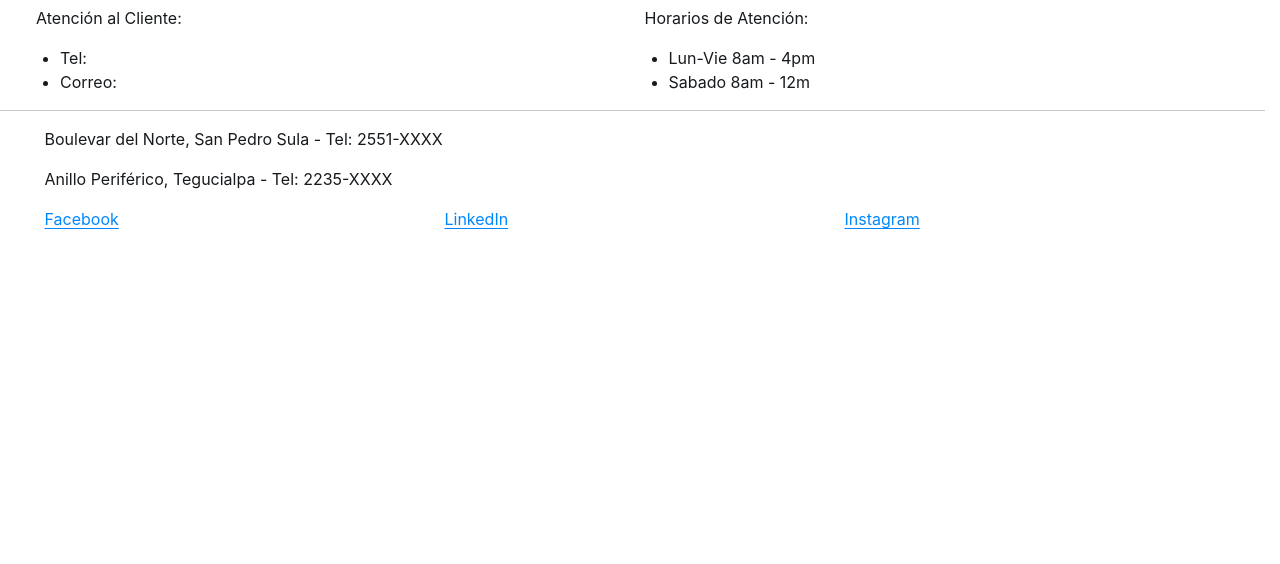
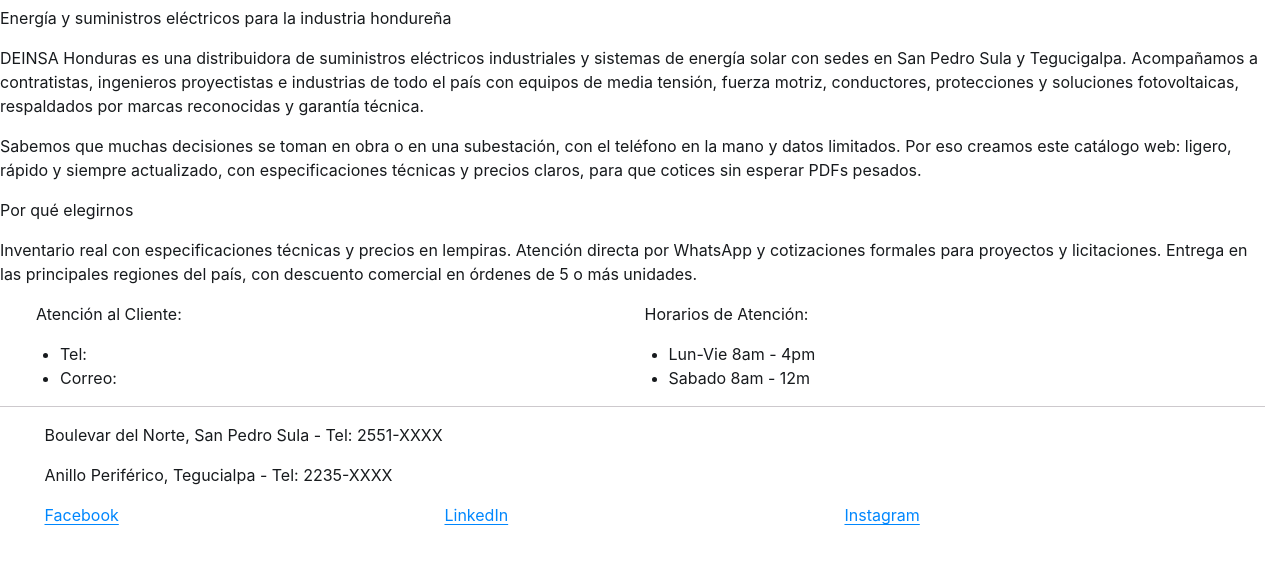
Before and after one commit to NelsonIraheta/ISC305_Examen_I_Nelson_Iraheta_20221030320, a plain HTML site: page index.html in a window 1280 px wide. Shown: the part 50-614 px from the top of the page. Drawn offline with Linux system fonts and the light colour scheme.

```diff
--- a/index.html
+++ b/index.html
@@ -43,6 +43,22 @@
         </nav>
 
         <main>
+            <section>
+                <p>Energía y suministros eléctricos para la industria hondureña</p>
+
+                <p>DEINSA Honduras es una distribuidora de suministros eléctricos industriales y sistemas de energía solar con sedes en San Pedro Sula y Tegucigalpa. Acompañamos a contratistas, ingenieros proyectistas e industrias de todo el país con equipos de media tensión, fuerza motriz, conductores, protecciones y soluciones fotovoltaicas, respaldados por marcas reconocidas y garantía técnica.</p>
+
+                <p>Sabemos que muchas decisiones se toman en obra o en una subestación, con el teléfono en la mano y datos limitados. Por eso creamos este catálogo web: ligero, rápido y siempre actualizado, con especificaciones técnicas y precios claros, para que cotices sin esperar PDFs pesados.</p>
+
+                <p>Por qué elegirnos</p>
+
+                <p>
+                    Inventario real con especificaciones técnicas y precios en lempiras.
+                    Atención directa por WhatsApp y cotizaciones formales para proyectos y licitaciones.
+                    Entrega en las principales regiones del país, con descuento comercial en órdenes de 5 o más unidades.
+                </p>
+            </section>
+
             <section class="col px-10">
                 <div class="row">
                     <div class="col">
```
Also changed, not shown: icons/facebook.svg (added), icons/instagram.svg (added), icons/linkedin.svg (added).
